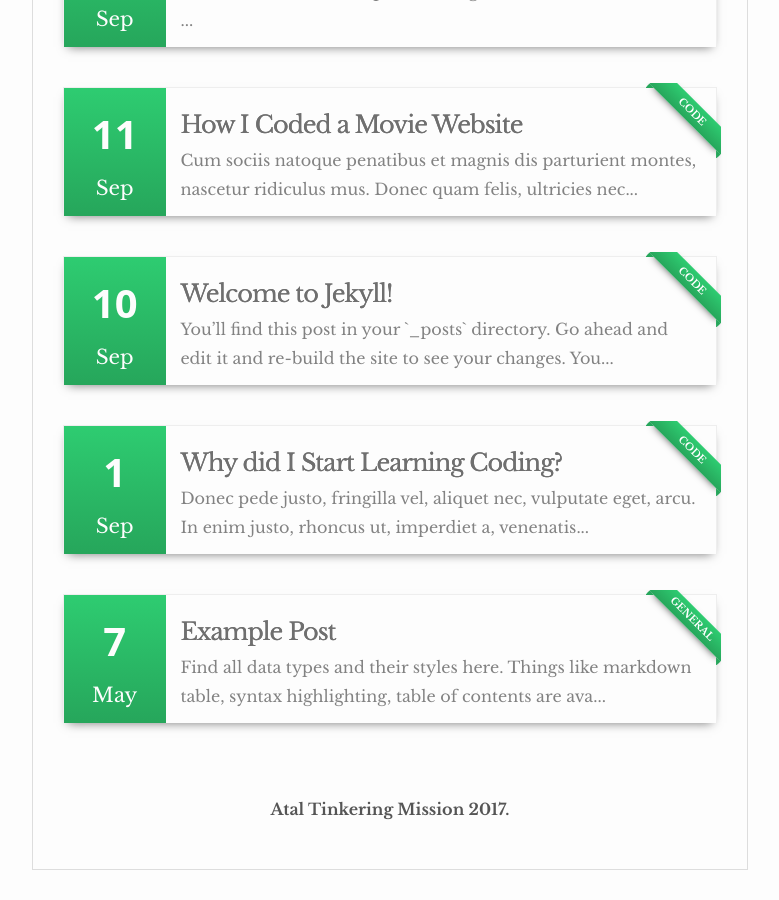
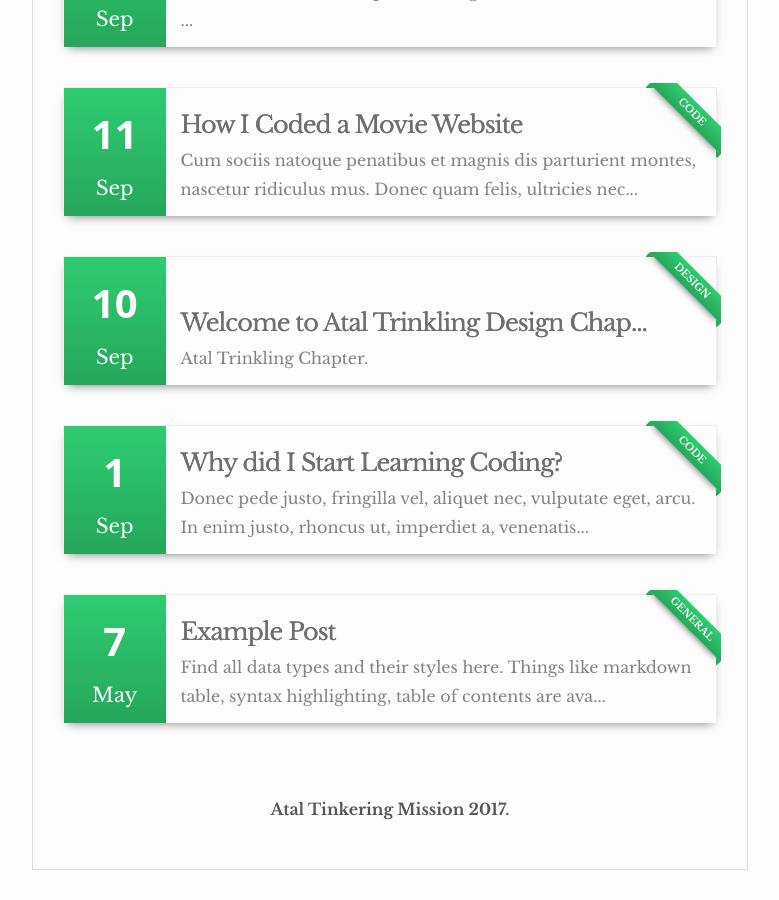
Before and after one commit to yugn27/atel, a Jekyll site: the page built from index.html, in a window 1280 px wide and 900 px high, scrolled down 1389 px. Shown: the whole window, without its empty margins (250-1029 px from the left). Built offline with Jekyll 4.4.1, drawn with Linux system fonts in a browser that asks for light colours.

Commit message:
Update and rename 2016-09-10-welcome-to-jekyll.markdown to 2016-09-10-welcome-to-atal.markdown

```diff
--- a/_posts/2016-09-10-welcome-to-jekyll.markdown
+++ b/_posts/2016-09-10-welcome-to-atal.markdown
@@ -1,10 +1,10 @@
 ---
 layout: post
-title:  "Welcome to Jekyll!"
-description: You’ll find this post in your `_posts` directory. Go ahead and edit it and re-build the site to see your changes. You can rebuild the site in many different ways, but the most common way is to run `jekyll serve`, which launches a web server and auto-regenerates your site when a file is updated.
+title:  "Welcome to Atal Trinkling Design Chapter!"
+description: Atal Trinkling Chapter.
 date:   2016-09-10 10:50:00 +0530
-categories: code design
-author: ashwathama
+categories: design
+author: yashn
 ---
 You’ll find this post in your `_posts` directory. Go ahead and edit it and re-build the site to see your changes. You can rebuild the site in many different ways, but the most common way is to run `jekyll serve`, which launches a web server and auto-regenerates your site when a file is updated.
 
```
